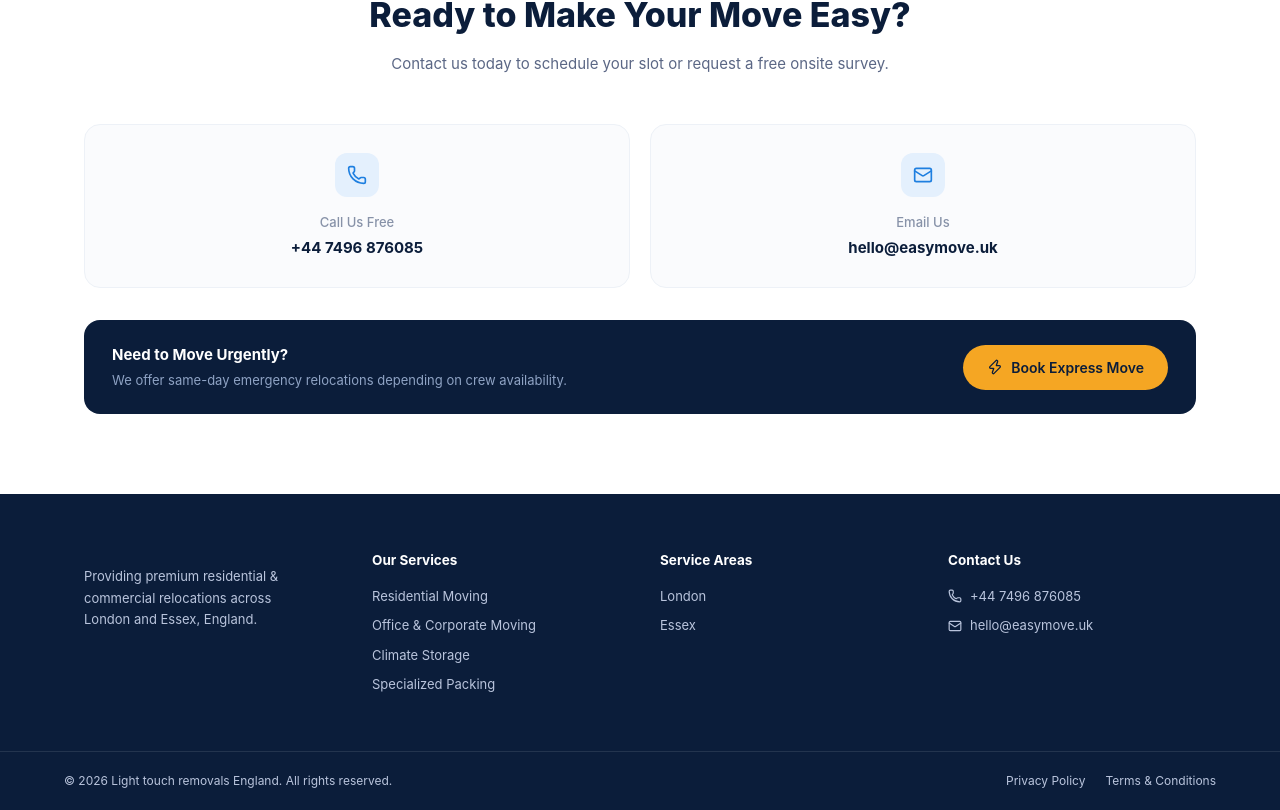
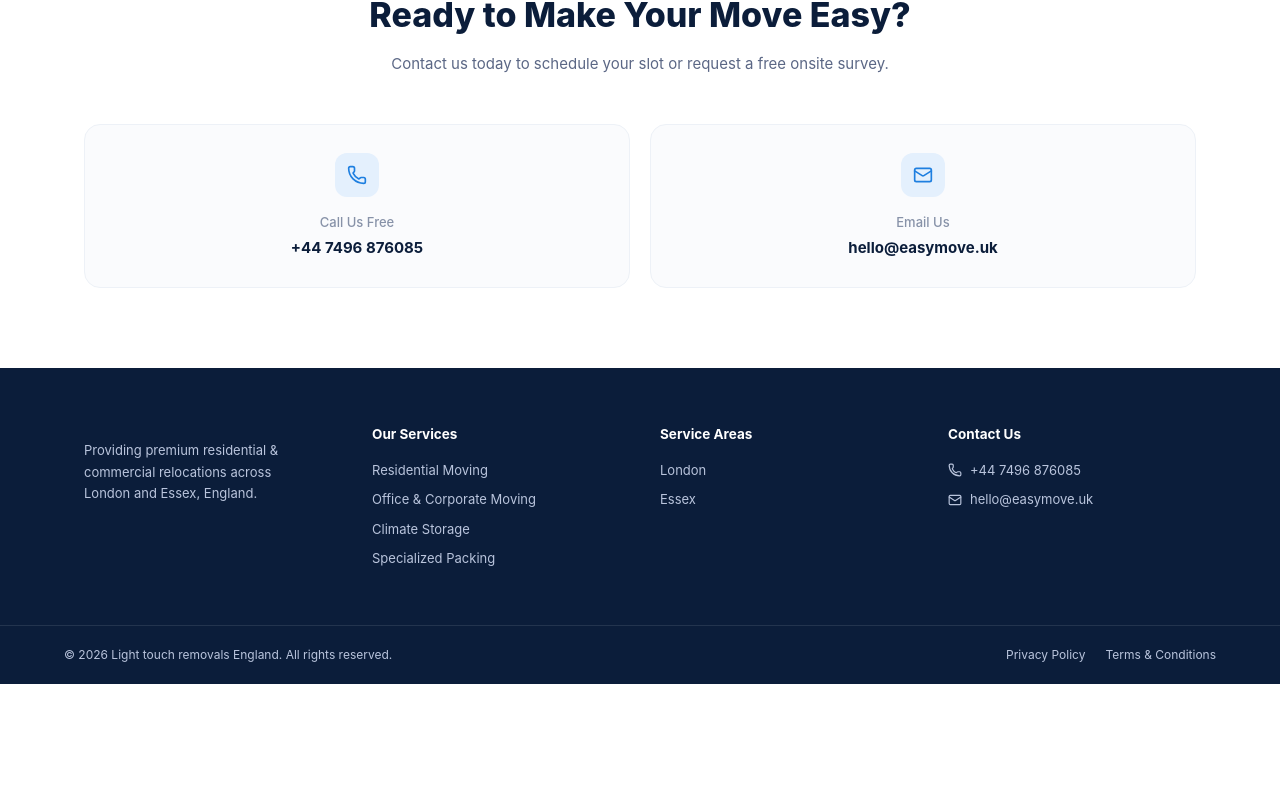
Before and after one commit to NeddyGlen/Easy-Move, a React (Vite) app: page / in a window 1280 px wide. Shown: the part 4002-4812 px from the top of the page. After the commit the page ends 4686 px from the top, so only its background shows below. Built offline with nearby package versions, Linux system fonts and the light colour scheme.

Commit message:
remove Need to move Urgently and change email

```diff
--- a/src/App.jsx
+++ b/src/App.jsx
@@ -520,17 +520,6 @@ export default function App() {
           ))}
         </div>
 
-        <div className="mt-8 flex flex-col items-center justify-between gap-4 rounded-2xl bg-[#0B1D3A] px-7 py-6 sm:flex-row">
-          <div>
-            <div className="text-[15px] font-bold text-white">Need to Move Urgently?</div>
-            <div className="mt-1 text-[13px] text-[#8FA3C4]">
-              We offer same-day emergency relocations depending on crew availability.
-            </div>
-          </div>
-          <button className="flex shrink-0 items-center gap-2 rounded-full bg-[#F5A623] px-6 py-3 text-[14px] font-semibold text-[#0B1D3A] transition-colors hover:bg-[#E5971A]">
-            <Zap className="h-4 w-4" /> Book Express Move
-          </button>
-        </div>
       </section>
 
       {/* Footer */}
```
